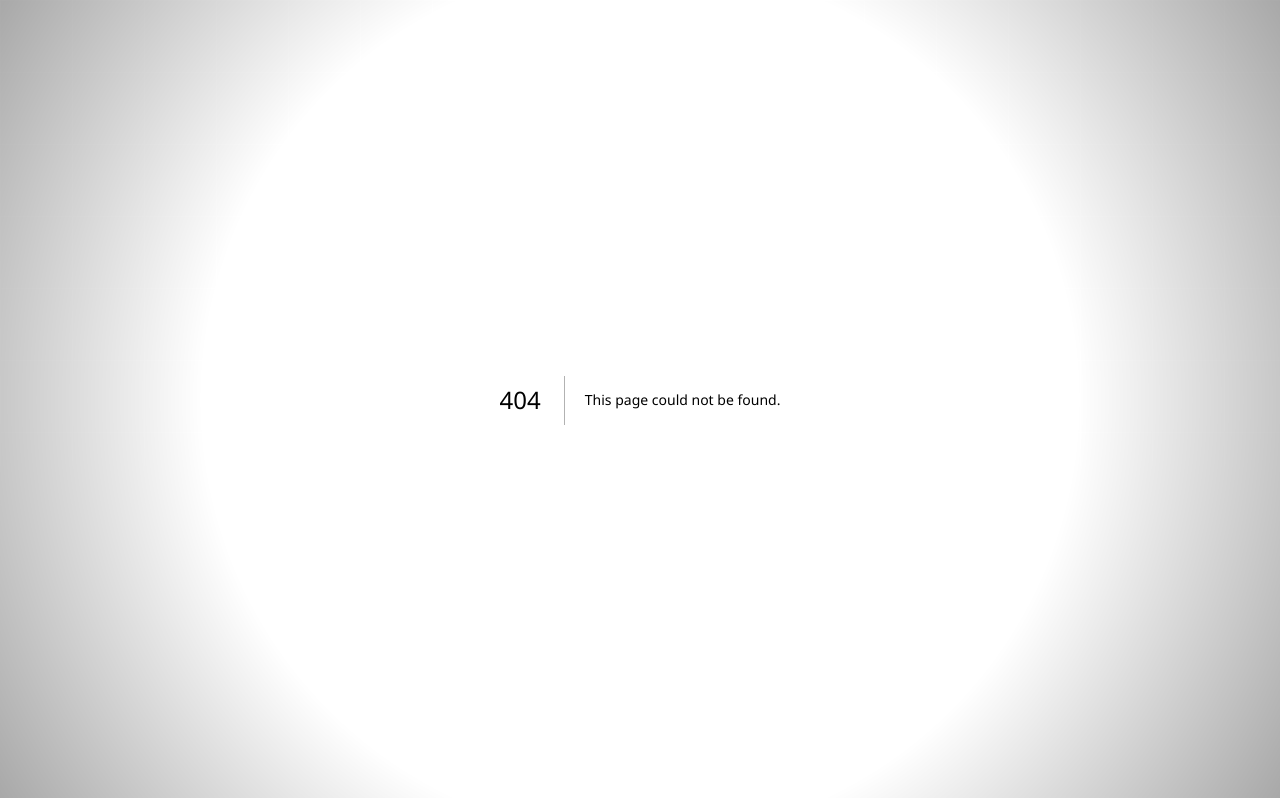
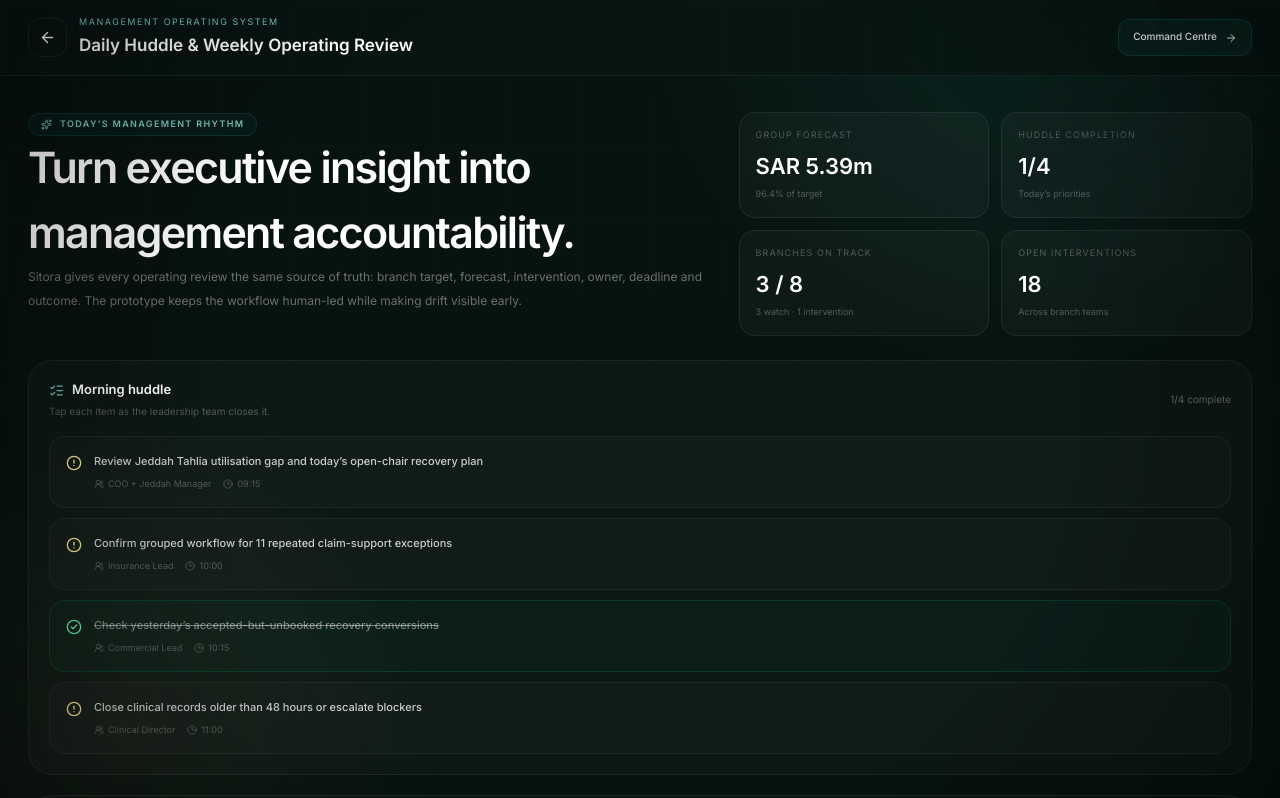
Before and after one commit to Nylon1/SitoraBrandingagency, a Next.js app: page /tools/dental-control/management in a window 1280 px wide. Before the commit this address had no page. Shown: the top 798 px of the page. Built offline with nearby package versions, Linux system fonts and the light colour scheme; a web font is replaced by a local one.

Commit message:
Add management operating review route

```diff
--- /dev/null
+++ b/app/tools/dental-control/management/page.tsx
@@ -0,0 +1,5 @@
+import { ManagementOperatingReview } from "@/components/dental-control/ManagementOperatingReview";
+
+export default function ManagementPage() {
+  return <ManagementOperatingReview />;
+}
```
